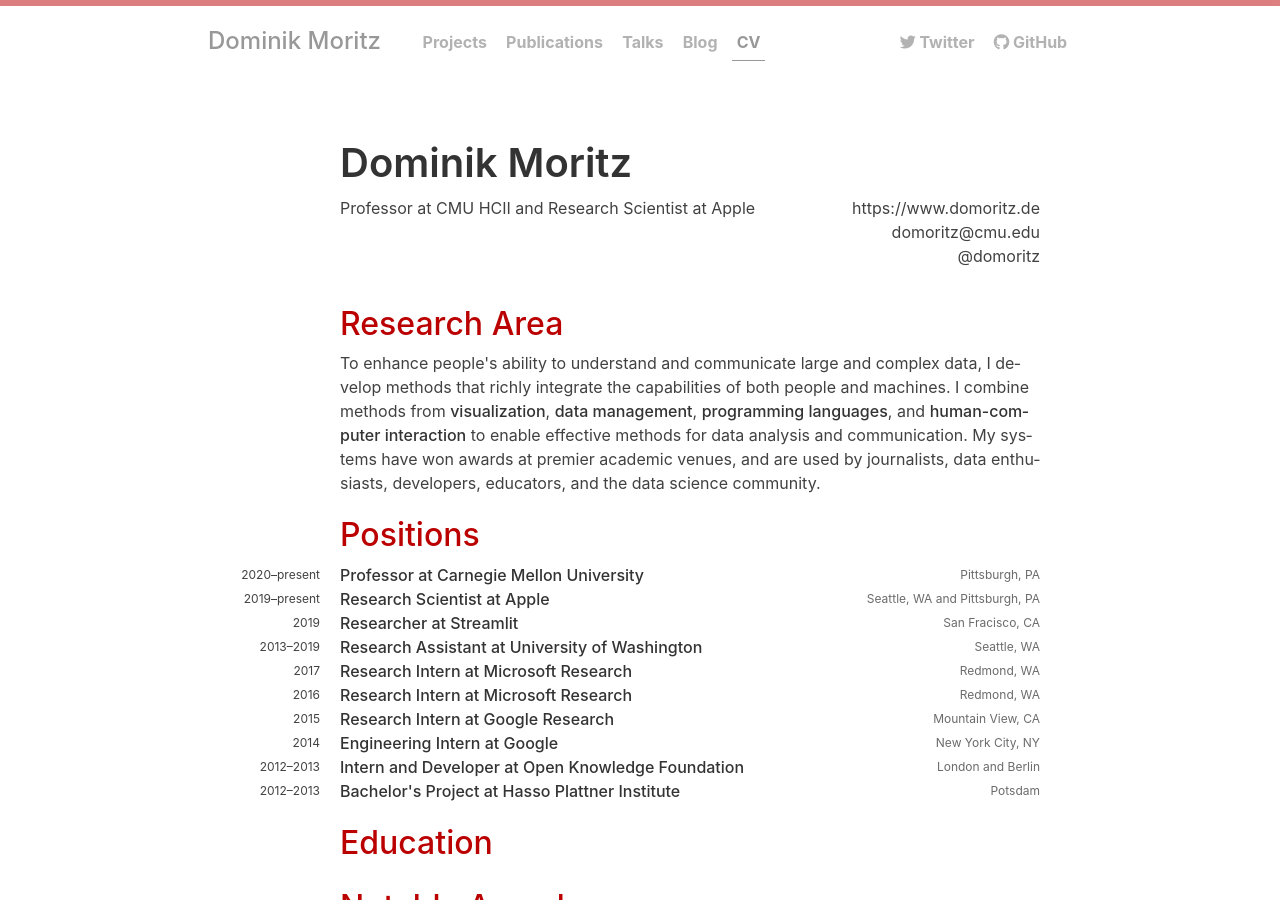
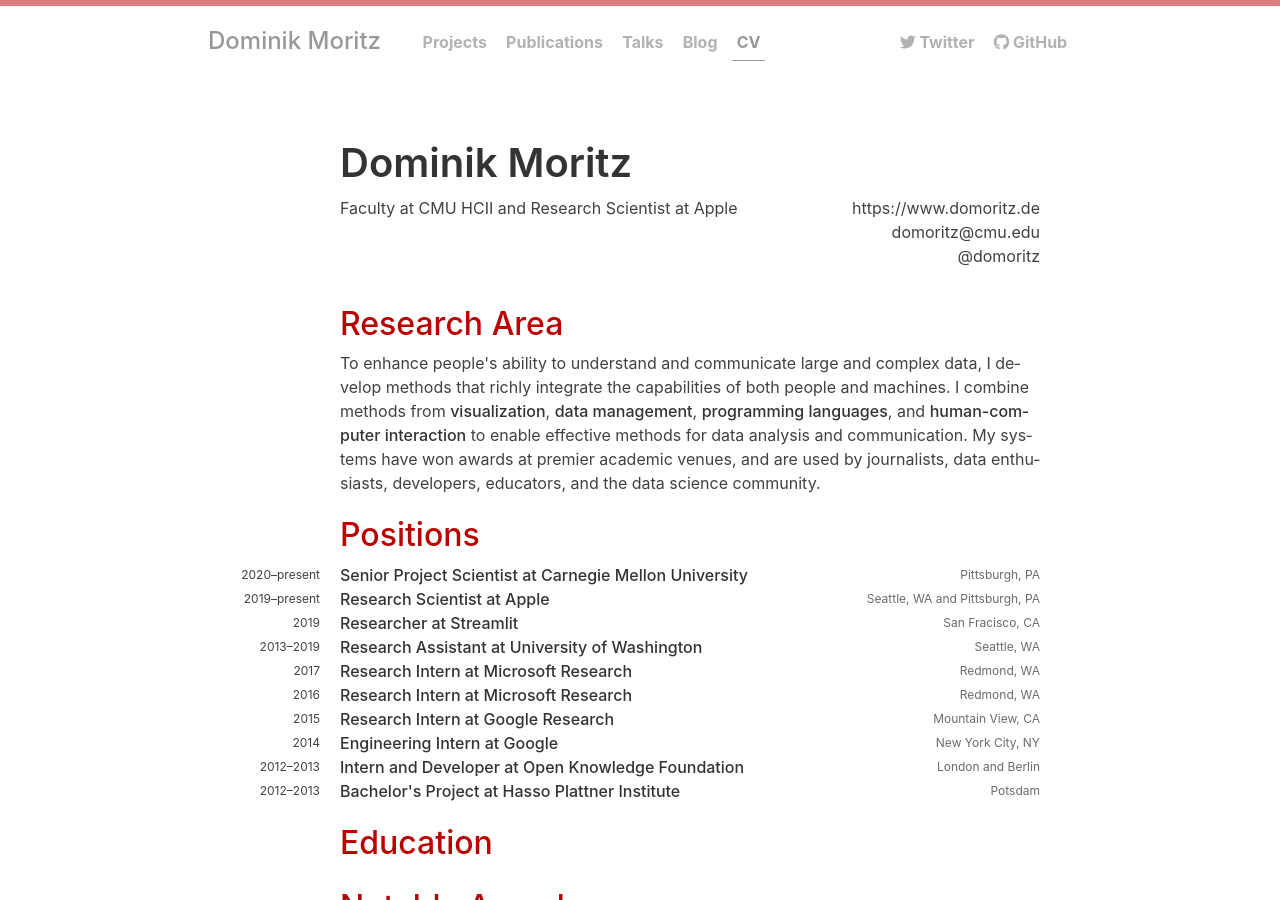
Before and after one commit to domoritz/domoritz.github.io, a Jekyll site: the page built from cv.html, in a window 1280 px wide and 900 px high. Built offline with Jekyll 4.4.1, drawn with Linux system fonts in a browser that asks for light colours.

Commit message:
Official title

```diff
--- a/_config.yml
+++ b/_config.yml
@@ -2,7 +2,7 @@
 title: Dominik Moritz
 email: domoritz@cmu.edu
 description: > # this means to ignore newlines until "baseurl:"
-   Professor at Carnegie Mellon University and Research Scientist at Apple. I create interactive data visualization and analysis tools. PhD from University of Washington.
+   Faculty at Carnegie Mellon University and Research Scientist at Apple. I create interactive data visualization and analysis tools. PhD from University of Washington.
 baseurl: "" # the subpath of your site, e.g. /blog
 url: "https://www.domoritz.de" # the base hostname & protocol for your site
 production_url: "https://www.domoritz.de"
--- a/_data/positions.yml
+++ b/_data/positions.yml
@@ -1,8 +1,8 @@
-- title: Professor
+- title: Senior Project Scientist
   years: 2020-present
   company: Carnegie Mellon University
   location: Pittsburgh, PA
-  description: In the Fall of 2020, I started as a professor in the Human-Computer-Interaction Institute.
+  description: In the Fall of 2020, I started on the faculty at the Human-Computer-Interaction Institute.
 - title: Research Scientist
   years: 2019-present
   company: Apple
--- a/cv.html
+++ b/cv.html
@@ -13,7 +13,7 @@
 <div class="header-columns">
   <div>
     <p>
-      Professor at CMU HCII and Research Scientist at Apple<br/>
+      Faculty at CMU HCII and Research Scientist at Apple<br/>
     </p>
   </div>
   <div>
```
Also changed, not shown: index.md (+1 -1 lines).
